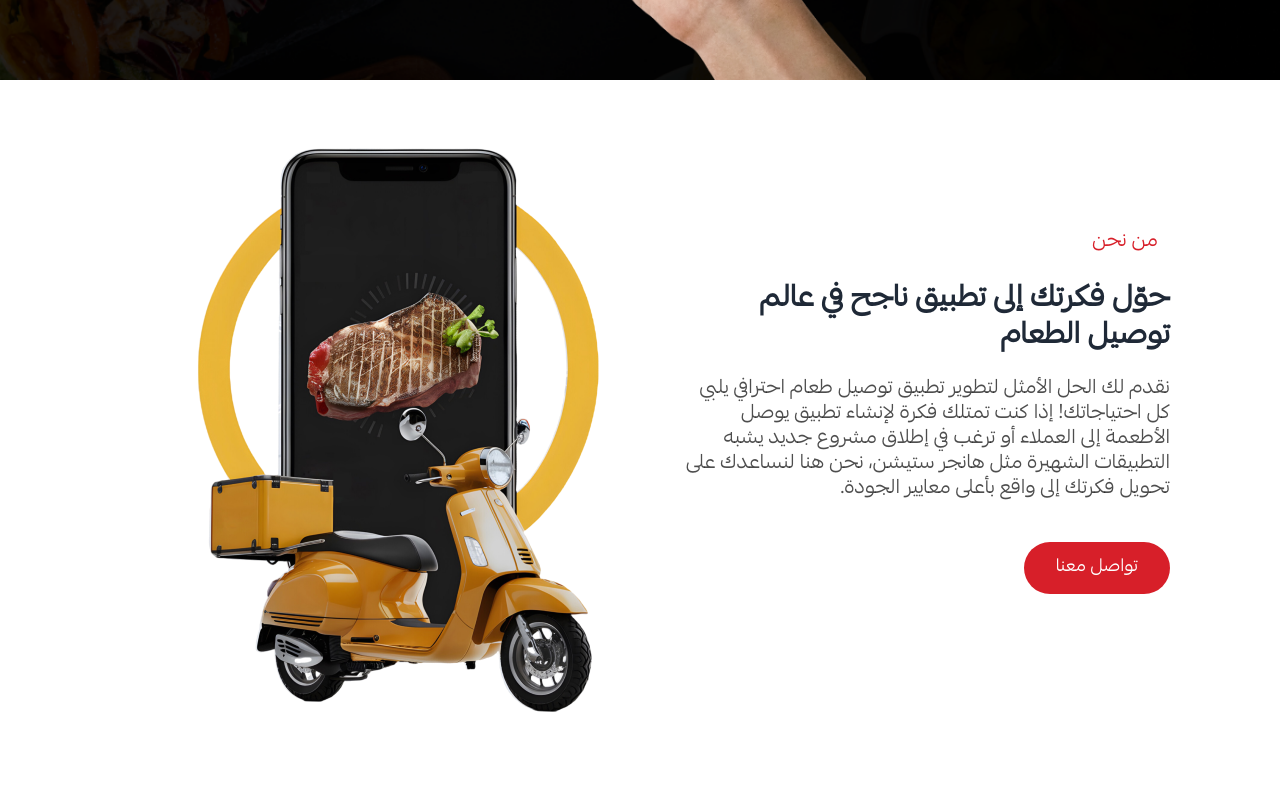
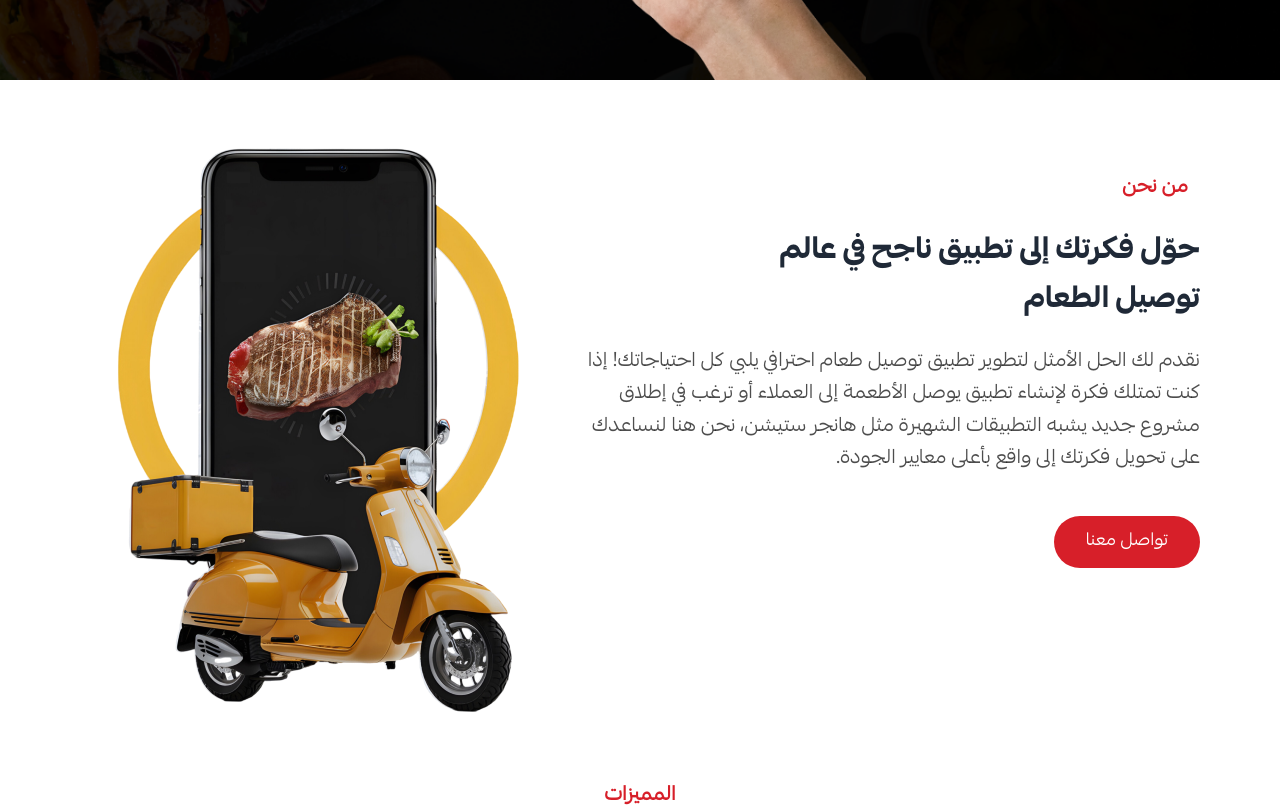
Before and after one commit to mariamtamerr/CountryFood, a Vue app: page /about in a window 1280 px wide. Shown: the part 880-1687 px from the top of the page. Built offline with nearby package versions, Linux system fonts and the light colour scheme; a small style sheet from the web is missing.

Commit message:
added fonts

```diff
--- a/src/assets/main.css
+++ b/src/assets/main.css
@@ -7,9 +7,38 @@
 
 @font-face {
   font-family: 'PingAR+LT-Regular';
-  src: url('/src/assets/fonts/Ping/PingAR+LT-Regular.otf') format('opentype');
+  src: url('@/assets/fonts/Ping/PingAR+LT-Regular.otf') format('opentype');
+  font-weight: 400;
+  /* font-style: normal; */
+}
+
+@font-face {
+  font-family: 'PingAR+LT-Bold';
+  src: url('@/assets/fonts/Ping/PingAR+LT-Bold.otf') format('opentype');
+  /* font-weight: 800; */
+  /* font-style: normal; */
+}
+
+@font-face {
+  font-family: 'PingAR+LT-Black';
+  src: url('@/assets/fonts/Ping/PingAR+LT-Black.otf') format('opentype');
+  /* font-weight: 900; */
+  /* font-style: normal; */
+}
+
+
+@font-face {
+  font-family: 'PingAR+LT-Heavy';
+  src: url('@/assets/fonts/Ping/PingAR+LT-Heavy.otf') format('opentype');
+  /* font-weight: 900; */
+  /* font-style: normal; */
 }
 
 body {
   font-family: 'PingAR+LT-Regular', sans-serif;
 }
+
+h2 {
+  font-family: 'PingAR+LT-Heavy', sans-serif;
+  line-height: 56px;
+}
--- a/src/components/About.vue
+++ b/src/components/About.vue
@@ -3,7 +3,7 @@
 <!-- Card Blog -->
 <div class="max-w-[85rem] -mt-48 sm:-mt-64  md:-mt-96 lg:mt-auto  lg:mb-auto px-4 py-10 lg:px-20 lg:py-14 mx-auto">
   <!-- Grid -->
-  <div class="grid grid-cols-1 lg:grid-cols-2 lg:items-center gap-8">
+  <div class="grid grid-cols-1 lg:grid-cols-2 lg:items-center gap-8 xl:gap-48">
     <div class="lg:order-2">
       <div class="lg:relative pt-[50%] lg:pt-[100%] rounded-lg">
         <img class=" size-64 sm:size-auto lg:absolute mx-auto  top-0 start-0 lg:object-cover rounded-lg" src="../assets/images/about.png" alt="About Image">
@@ -12,15 +12,15 @@
     <!-- End Col -->
 
     <div class="lg:order-1  mx-auto md:max-w-[600px]  lg:max-w-[484px]">
-      <p class="mb-5  inline-flex items-center gap-1.5 py-1.5 px-3 rounded-lg text-xl  text-[#D71F29] dark:bg-neutral-800 dark:text-neutral-200">
+      <p class="mb-5 font-bold  inline-flex items-center gap-1.5 py-1.5 px-3 rounded-lg text-xl  text-[#D71F29] dark:bg-neutral-800 dark:text-neutral-200">
         من نحن
       </p>
 
-      <h2 class="text-2xl font-bold lg:text-3xl lg:leading-tight  xl:leading-tight text-gray-800 dark:text-neutral-200">
+      <h2 class="text-2xl  lg:text-3xl lg:leading-relaxed  xl:leading-relaxed text-gray-800 dark:text-neutral-200">
  حوّل فكرتك إلى تطبيق ناجح في عالم توصيل الطعام
       </h2>
 
-      <h4 class="text-lg mt-5  font-medium lg:text-xl  leading-relaxed lg:leading-tight  xl:leading-tight text-[#000000B2] dark:text-neutral-200">
+      <h4 class="text-lg mt-5 xl:w-[620px] w-auto  font-medium lg:text-xl  leading-relaxed lg:leading-relaxed  xl:leading-relaxed text-[#000000B2] dark:text-neutral-200">
         نقدم لك الحل الأمثل لتطوير تطبيق توصيل طعام احترافي يلبي كل احتياجاتك!
         إذا كنت تمتلك فكرة لإنشاء تطبيق يوصل الأطعمة إلى العملاء أو ترغب في إطلاق مشروع جديد يشبه التطبيقات الشهيرة مثل هانجر ستيشن، نحن هنا لنساعدك على تحويل فكرتك إلى واقع بأعلى معايير الجودة.
       </h4>
--- a/src/components/Merits.vue
+++ b/src/components/Merits.vue
@@ -28,7 +28,7 @@
         تطبيق جوال للعملاء
       </h2>
 
-      <h4 class="text-lg mt-5 font-medium lg:text-lg leading-relaxed lg:leading-tight  xl:leading-tight text-[#000000B2] dark:text-neutral-200">
+      <h4 class="text-lg mt-5 font-medium lg:text-lg leading-relaxed  text-[#000000B2] dark:text-neutral-200">
         هو أداة مصممة لتوفير تجربة سهلة ومريحة للعملاء الذين يرغبون في طلب الطعام من المطاعم المفضلة لديهم وتسليمه مباشرة إلى منازلهم أو أماكن عملهم. يتيح هذا النوع من التطبيقات للعملاء تصفح قوائم الطعام، تقديم الطلبات، وتتبع حالة الطلب حتى لحظة التوصيل.
       </h4>
 
--- a/src/components/Merits2.vue
+++ b/src/components/Merits2.vue
@@ -17,7 +17,7 @@
       <h2 class="text-2xl text-center lg:text-right  font-bold lg:leading-tight  xl:leading-tight text-gray-800 dark:text-neutral-200">
         تطبيق جوال للمناديب لإدارة طلبات التوصيل
       </h2>
-      <h4 class="text-lg mt-5 font-medium lg:text-lg leading-relaxed lg:leading-tight  xl:leading-tight text-[#000000B2] dark:text-neutral-200">
+      <h4 class="text-lg mt-5 font-medium lg:text-lg leading-relaxed lg:leading-relaxed  xl:leading-relaxed text-[#000000B2] dark:text-neutral-200">
         هو أداة مصممة لتمكين مندوبي التوصيل من تنظيم وإدارة مهامهم اليومية بكفاءة وفعالية. يتيح هذا التطبيق للمندوبين تتبع الطلبات من لحظة استلامها حتى تسليمها إلى العملاء، مع توفير جميع المعلومات والبيانات التي يحتاجونها أثناء رحلتهم.
       </h4>
     </div>
--- a/src/components/Merits3.vue
+++ b/src/components/Merits3.vue
@@ -19,7 +19,7 @@
         لوحة تحكم متكاملة للإدارة للتحكم بالنظام
       </h2>
 
-      <h4 class="text-lg mt-5 font-medium lg:text-lg lg:text-xl  leading-relaxed lg:leading-tight  xl:leading-tight text-[#000000B2] dark:text-neutral-200">
+      <h4 class="text-lg mt-5 font-medium lg:text-lg   leading-relaxed lg:leading-relaxed  xl:leading-relaxed text-[#000000B2] dark:text-neutral-200">
         هو أداة مصممة لتوفير تجربة سهلة ومريحة للعملاء الذين يرغبون في طلب الطعام من المطاعم المفضلة لديهم وتسليمه مباشرة إلى منازلهم أو أماكن عملهم. يتيح هذا النوع من التطبيقات للعملاء تصفح قوائم الطعام، تقديم الطلبات، وتتبع حالة الطلب حتى لحظة التوصيل.
       </h4>
 
--- a/src/components/Merits4.vue
+++ b/src/components/Merits4.vue
@@ -17,7 +17,7 @@
       <h2 class="text-2xl text-center lg:text-right  font-bold lg:leading-tight  xl:leading-tight text-gray-800 dark:text-neutral-200">
         صفحة هبوط تسويقية لتطبيق العملاء
       </h2>
-      <h4 class="text-lg mt-5 font-medium lg:text-xl  leading-relaxed lg:leading-tight  xl:leading-tight text-[#000000B2] dark:text-neutral-200">
+      <h4 class="text-lg mt-5 font-medium lg:text-xl  leading-relaxed lg:leading-relaxed  xl:leading-relaxed text-[#000000B2] dark:text-neutral-200">
         هو أداة مصممة لتوفير تجربة سهلة ومريحة للعملاء الذين يرغبون في طلب الطعام من المطاعم المفضلة لديهم وتسليمه مباشرة إلى منازلهم أو أماكن عملهم. يتيح هذا النوع من التطبيقات للعملاء تصفح قوائم الطعام، تقديم الطلبات، وتتبع حالة الطلب حتى لحظة التوصيل.
       </h4>
     </div>
--- a/src/components/Navbar.vue
+++ b/src/components/Navbar.vue
@@ -12,7 +12,7 @@ const isOpen = ref(false);
     >
     <!-- border-b border-[#FFFFFF29]  -->
       <nav
-        class="relative  max-w-[] w-full py-2.5 lg:ps-48 sm:ps-10  md:flex md:items-center md:justify-between md:py-5 mx-2 lg:mx-auto"
+        class="relative  max-w-[] w-full py-2.5 xl:ps-48  sm:ps-10  md:flex md:items-center md:justify-between md:py-5 mx-2 lg:mx-auto"
       >
         <div class="flex items-center justify-between">
           <!-- Logo -->
@@ -84,7 +84,7 @@ const isOpen = ref(false);
           aria-labelledby="hs-navbar-floating-dark-collapse"
         >
           <div
-            class="flex md:mr-10 lg:mr-80 flex-col md:flex-row md:items-center md:justify-between py-2 md:py-0 md:ps-7"
+            class="flex md:mr-14 lg:mr-32 xl:mr-80 flex-col md:flex-row md:items-center md:justify-between py-2 md:py-0 md:ps-7"
           >
           <div class="uls ">
 
@@ -117,7 +117,7 @@ const isOpen = ref(false);
             >
 
           </div>
-            <div class="button justify-end ">
+            <div class="button justify- ">
               <a
                 class="group inline-flex items-center gap-x-2 py-2 px-3 bg-[#D71F29] font-medium text-sm text-white rounded-full focus:outline-none"
                 href="#contact"
--- a/src/components/Services.vue
+++ b/src/components/Services.vue
@@ -24,7 +24,7 @@
       <h3 class="mt-5 text-lg text-center font-bold text-gray-800 dark:text-neutral-300 dark:hover:text-white">
         نظام إدارة الطلبات المتكامل
       </h3>
-      <p class="mt-3 inline-flex items-center gap-x-1 text-sm font-medium text-[#6B6B6B]">
+      <p class="mt-3 inline-flex items-center gap-x-1 text-base font-medium text-[#6B6B6B]">
         نركز على تجربة مستخدم سلسة وسهلة التنقل لضمان رضا العملاء وسهولة استخدام التطبيق.
       </p>
     </a>
@@ -38,7 +38,7 @@
       <h3 class="mt-5 text-lg text-center font-bold text-gray-800 dark:text-neutral-300 dark:hover:text-white">
         متوافقة مع جميع الأجهزة
       </h3>
-      <p class="mt-3 inline-flex items-center gap-x-1 text-sm font-medium text-[#6B6B6B]">
+      <p class="mt-3 inline-flex items-center gap-x-1 text-base font-medium text-[#6B6B6B]">
         تطبيقك سيكون متاحًا على منصات متعددة، بما في ذلك iOS و Android، ليصل إلى أكبر عدد من المستخدمين.
       </p>
     </a>
@@ -52,7 +52,7 @@
       <h3 class="mt-5 text-lg text-center font-bold text-gray-800 dark:text-neutral-300 dark:hover:text-white">
         نظام إدارة الطلبات المتكامل
       </h3>
-      <p class="mt-3 inline-flex items-center gap-x-1 text-sm font-medium text-[#6B6B6B]">
+      <p class="mt-3  inline-flex items-center gap-x-1 text-base font-medium text-[#6B6B6B]">
         نوفر لك لوحة تحكم قوية تمكنك من إدارة الطلبات، تتبع الأداء، وإدارة المخزون والعروض.
       </p>
     </a>
@@ -66,7 +66,7 @@
       <h3 class="mt-5 text-lg text-center font-bold text-gray-800 dark:text-neutral-300 dark:hover:text-white">
         خرائط وتحديد الموقع
       </h3>
-      <p class="mt-3 inline-flex items-center gap-x-1 text-sm font-medium text-[#6B6B6B]">
+      <p class="mt-3 inline-flex items-center gap-x-1 text-base font-medium text-[#6B6B6B]">
         خاصية التتبع المباشر للطلبات باستخدام خرائط مدمجة تتيح للعملاء معرفة موقع طلباتهم بدقة في أي لحظة
       </p>
     </a>
@@ -80,7 +80,7 @@
       <h3 class="mt-5 text-lg text-center font-bold text-gray-800 dark:text-neutral-300 dark:hover:text-white">
         وسائل الدفع الإلكترونية
       </h3>
-      <p class="mt-3 inline-flex items-center gap-x-1 text-sm font-medium text-[#6B6B6B]">
+      <p class="mt-3 inline-flex items-center gap-x-1 text-base font-medium text-[#6B6B6B]">
         نوفر تكاملًا مع حلول الدفع المختلفة لتمكين العملاء من الدفع بسهولة وأمان سواء بالبطاقات أو المحفظة الإلكترونية.
       </p>
     </a>
@@ -94,7 +94,7 @@
       <h3 class="mt-5 text-lg text-center font-bold text-gray-800 dark:text-neutral-300 dark:hover:text-white">
         إدارة وتنسيق مع المطاعم
       </h3>
-      <p class="mt-3 inline-flex items-center gap-x-1 text-sm font-medium text-[#6B6B6B]">
+      <p class="mt-3 inline-flex items-center gap-x-1 text-base font-medium text-[#6B6B6B]">
         نساعدك على بناء قاعدة بيانات تحتوي على العديد من المطاعم مع ميزات لإدارة القوائم والأسعار والمراجعات والعروض.
       </p>
     </a>
```
